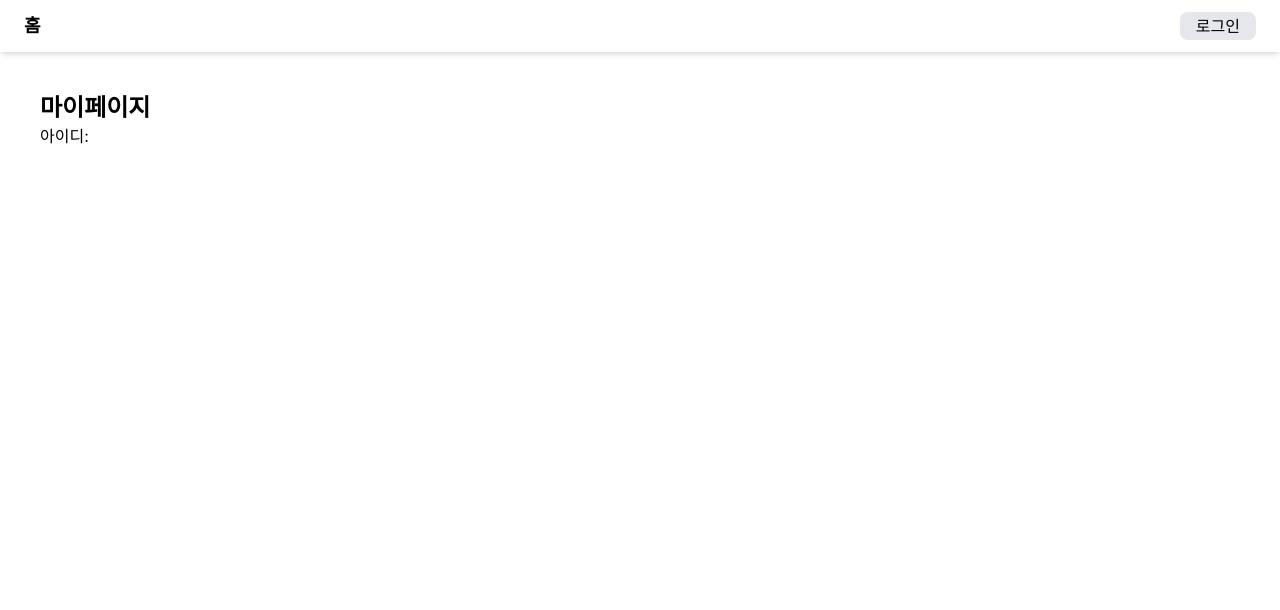
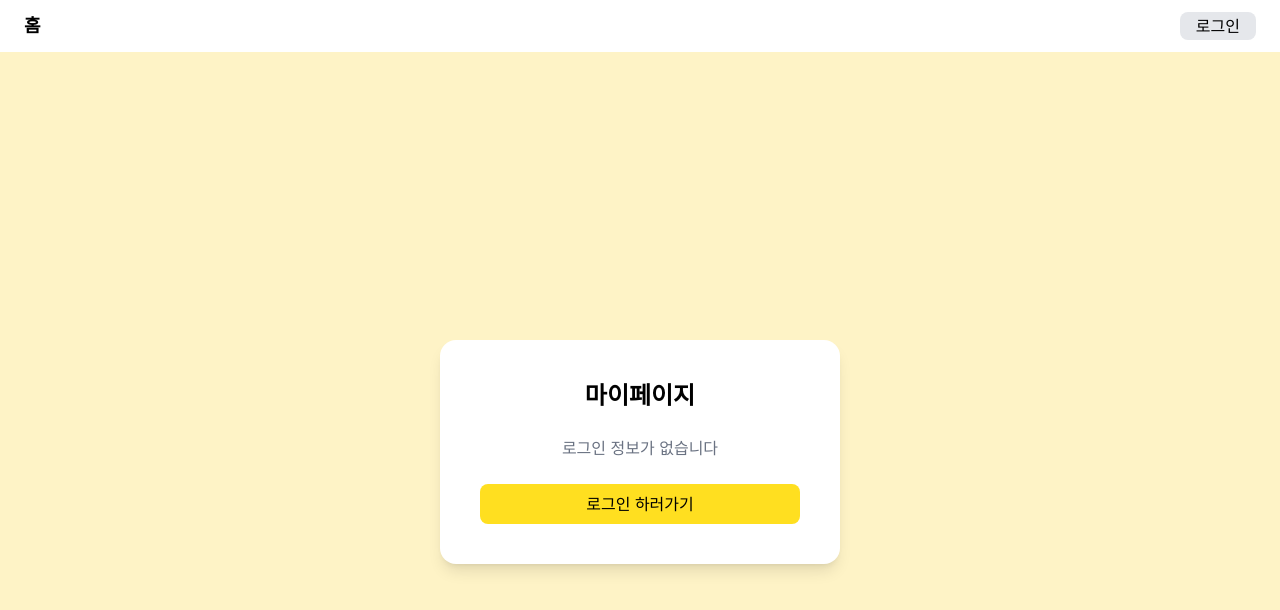
Before and after one commit to Likelion-YeungNam-Univ/14th-fe-assginment-6, a React (Vite) app: page /mypage in a window 1280 px wide. Shown: the top 610 px of the page. Built offline with nearby package versions, Linux system fonts and the light colour scheme.

Commit message:
feat: mypage UI 구현

```diff
--- a/src/Mypage.jsx
+++ b/src/Mypage.jsx
@@ -2,9 +2,43 @@ const MyPage = () => {
   const user = JSON.parse(localStorage.getItem("user"));
 
   return (
-    <div className="p-10">
-      <h1 className="text-2xl font-bold">마이페이지</h1>
-      <p>아이디: {user?.username}</p>
+    <div className="min-h-screen bg-amber-100 flex items-center justify-center">
+      <div className="bg-white p-10 rounded-2xl shadow-lg w-[400px] text-center">
+
+        <h1 className="text-2xl font-bold mb-6">마이페이지</h1>
+
+        {user ? (
+          <>
+            <div className="mb-4">
+              <p className="text-gray-400 text-sm">아이디</p>
+              <p className="text-xl font-semibold text-yellow-500">
+                {user.username}
+              </p>
+            </div>
+
+            <button
+              onClick={() => alert("추가 기능은 아직입니다 😄")}
+              className="w-full bg-gray-200 hover:bg-gray-300 py-2 rounded-lg transition"
+            >
+              설정
+            </button>
+          </>
+        ) : (
+          <>
+            <p className="text-gray-500 mb-6">
+              로그인 정보가 없습니다
+            </p>
+
+            <button
+              onClick={() => (window.location.href = "/login")}
+              className="w-full bg-yellow-300 hover:bg-yellow-400 py-2 rounded-lg transition"
+            >
+              로그인 하러가기
+            </button>
+          </>
+        )}
+
+      </div>
     </div>
   );
 };
```
Also changed, not shown: 1 other file (tests, documents, lock files or other folders).
